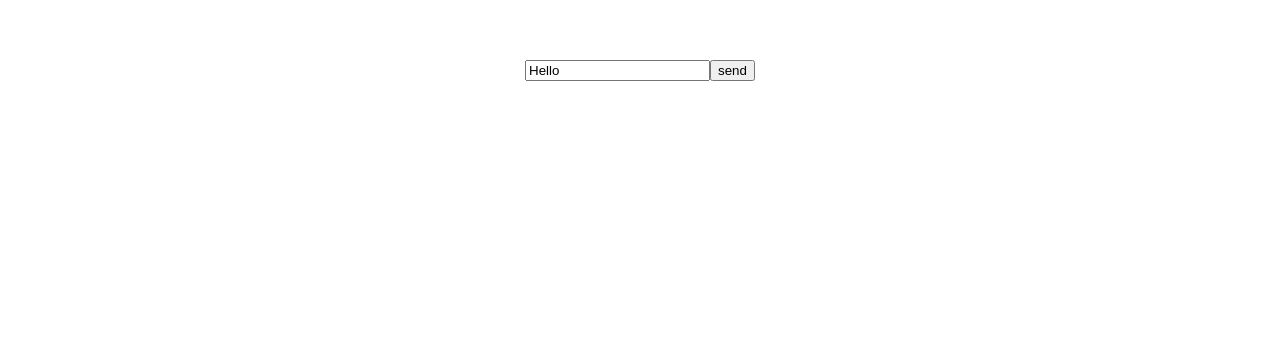
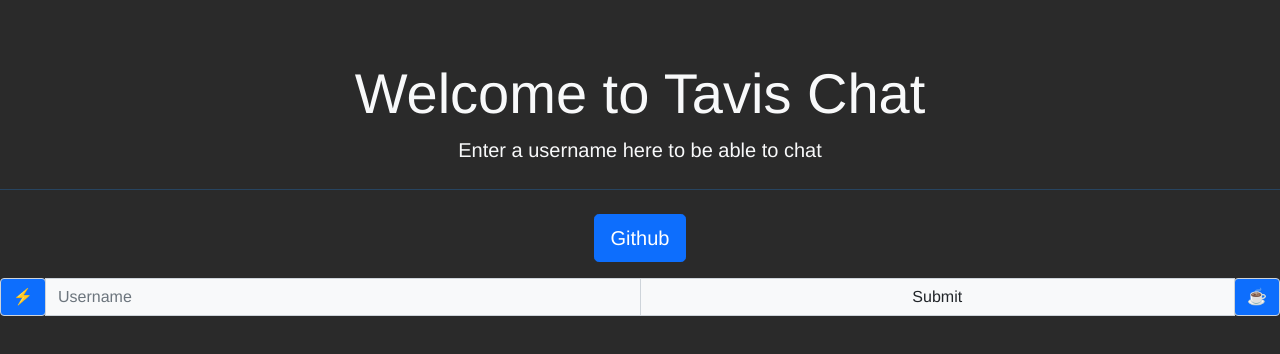
Before and after one commit to TavisMac1/Vue-Chat, a Vue app: page / in a window 1280 px wide. Shown: the top 354 px of the page. Built offline with nearby package versions, Linux system fonts and the light colour scheme.

Commit message:
added bootstrap styles to login and chat, login screen login written

```diff
--- a/package.json
+++ b/package.json
@@ -8,7 +8,10 @@
     "lint": "vue-cli-service lint"
   },
   "dependencies": {
+    "bootstrap": "^5.1.3",
+    "bootstrap-vue": "^2.21.2",
     "core-js": "^3.8.3",
+    "firebase": "^9.6.8",
     "vue": "^3.2.13"
   },
   "devDependencies": {
--- a/public/index.html
+++ b/public/index.html
@@ -5,9 +5,11 @@
     <meta http-equiv="X-UA-Compatible" content="IE=edge">
     <meta name="viewport" content="width=device-width,initial-scale=1.0">
     <link rel="icon" href="<%= BASE_URL %>favicon.ico">
+    <link rel="stylesheet" href="https://cdn.jsdelivr.net/npm/bootstrap@5.1.3/dist/css/bootstrap.min.css"
+      integrity="sha384-1BmE4kWBq78iYhFldvKuhfTAU6auU8tT94WrHftjDbrCEXSU1oBoqyl2QvZ6jIW3" crossorigin="anonymous">
     <title><%= htmlWebpackPlugin.options.title %></title>
   </head>
-  <body>
+  <body style="background-color:rgb(42, 42, 42);">
     <noscript>
       <strong>We're sorry but <%= htmlWebpackPlugin.options.title %> doesn't work properly without JavaScript enabled. Please enable it to continue.</strong>
     </noscript>
--- a/src/App.vue
+++ b/src/App.vue
@@ -1,10 +1,40 @@
 <template>
-  <h1> {{test}} </h1>
-  <form @submit.prevent="SendMessage">
-    <h4> {{spontaneousAlert}} </h4>
-    <input type="text" name="" id="" @click="ShowAlert" v-model="message">
-    <input type="submit" value="send" @submit="SendMessage">
-  </form>
+  <div v-show="nameBox">
+    <div class="jumbotron">
+      <h1 class="display-4 text-light">Welcome to Tavis Chat</h1>
+      <p class="lead text-light">Enter a username here to be able to chat</p>
+      <hr class="my-4" style="color: dodgerblue;">
+      <p class="lead">
+        <a class="btn btn-primary btn-lg" href="https://github.com/TavisMac1?tab=repositories" role="button">Github</a>
+      </p>
+    </div>
+    <form @submit.prevent="SendName">
+      <div class="input-group mb-3">
+        <div class="input-group-prepend">
+          <span class="input-group-text bg-primary">&#9889;</span>
+        </div>
+        <input v-model="name" placeholder="Username" type="text" class="form-control bg-light" aria-label="Amount (to the nearest dollar)">
+        <input @submit="SendName" placeholder="Submit name" type="submit" class="form-control bg-light" aria-label="Amount (to the nearest dollar)">
+        <div class="input-group-append">
+          <span class="input-group-text bg-primary">&#9749;</span>
+        </div>
+      </div>
+    </form>
+  </div>
+  <div v-show="canChat">
+    <div class="card" style="width: 18rem; margin-right: auto; margin-left: auto;">
+      <div class="card-header">
+        Chat room! {{spontaneousAlert}}
+      </div>
+      <ul class="list-group list-group-flush" v-for="msg in bank" :key="msg">
+        <li class="list-group-item">{{msg}}</li>
+      </ul>
+    </div>
+    <form @submit.prevent="SendMessage">
+      <input type="text" name="" id="" v-model="message">
+      <input type="submit" class="btn btn-primary" value="send" @submit="SendMessage">
+    </form>
+  </div>
 </template>
 
 <script>
@@ -13,22 +43,36 @@ export default {
  data() {
    return {
       spontaneousAlert: "",
-      message: 'Hello',
-      messageBank: []
+      message: null,
+      name: null,
+      canChat: false,
+      nameBox: true,
+      bank: [],
    }
  },
  methods: {
-   ShowAlert() {
-     this.spontaneousAlert = "Type a message and press submit to send it"
+   ShowAlert(para) {
+     this.spontaneousAlert = para
    },
-   ShowText() {
-        this.test = ""
+    SendName() {
+        if (this.name && this.name != null) {
+          this.bank.push(this.name)
+          console.log("Name added to array successfully");
+          this.canChat = true
+          this.nameBox = false
+        } else {
+          console.log("named failed")
+          this.nameBox = true
+        }
       },
    SendMessage() {
-        if (this.test != "" || this.test != null) {
-          this.messageBank.push(this.test)
+        if (this.message && this.message != null) {
+          this.bank.push(this.message, Date.now())
           console.log("Message added to array successfully");
-          console.log(this.messageBank[0])
+          this.ShowAlert("Message passed")
+          this.message = ''
+        } else {
+          this.ShowAlert("Message failed conditional check, please provide an message")
         }
       },
  }
```
Also changed, not shown: src/components/db.js (added, +22 -0 lines), 1 other file (tests, documents, lock files or other folders).
